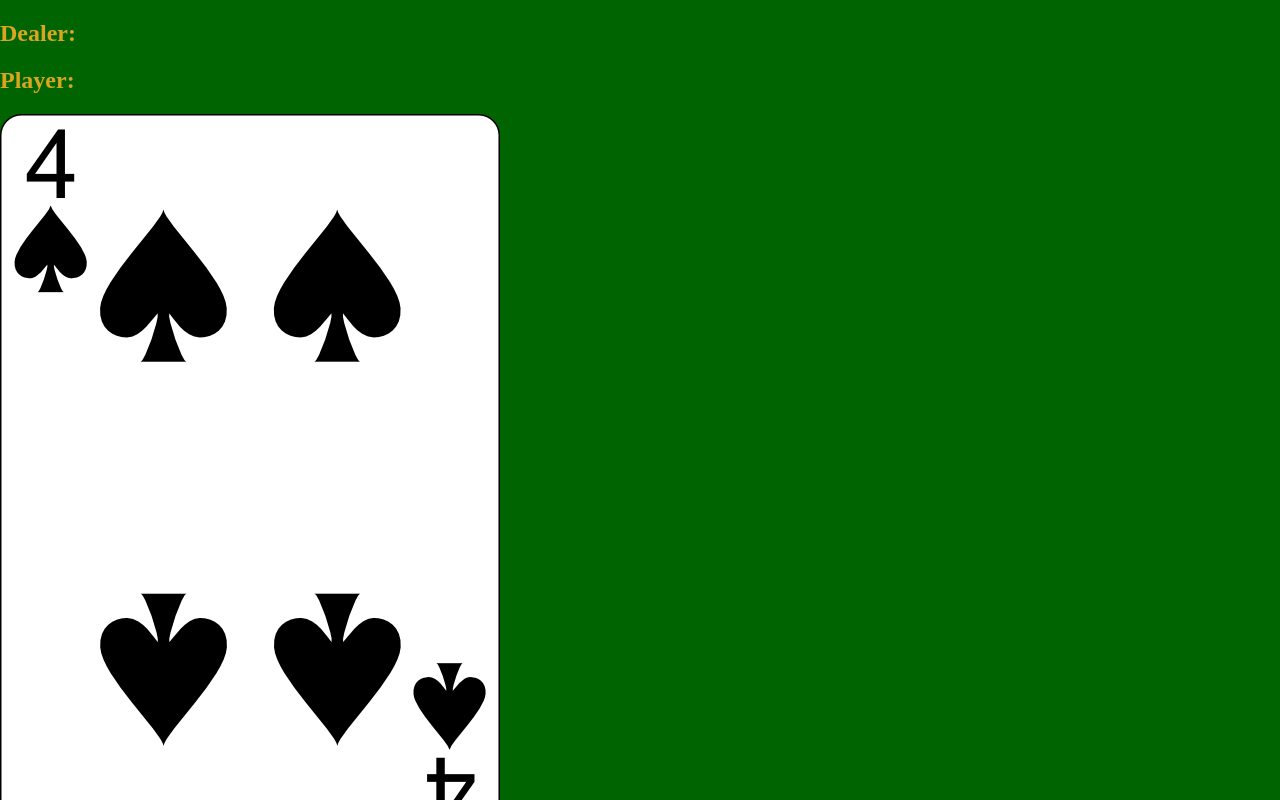
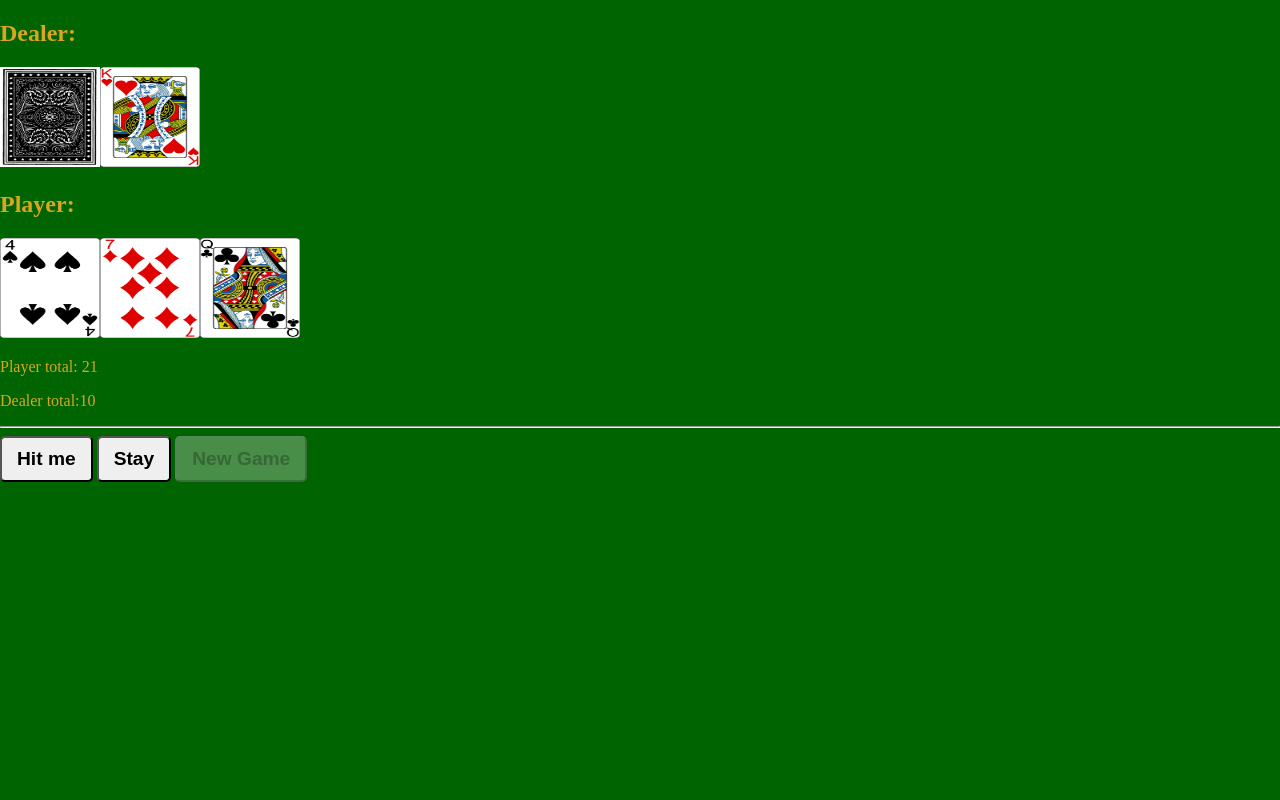
Before and after one commit to lefteris91/blackjack-game, a plain HTML site: page index.html in a window 1280 px wide. Both pictures are taken after a click on the button "Hit me". Shown: the top 800 px of the page. Drawn offline with Linux system fonts and the light colour scheme.

Commit message:
startgame+hitmebtn

```diff
--- a/index.js
+++ b/index.js
@@ -1,3 +1,4 @@
+// element declaration
 const dealer =document.getElementById('dealer')
 const player = document.getElementById('player')
 const playerSum = document.getElementById('player-sum')
@@ -5,21 +6,44 @@ const dealerSum = document.getElementById('dealer-sum')
 const hitMeBtn = document.getElementById('hit-me-btn')
 const stayBtn = document.getElementById('stay-btn')
 const newGameBtn = document.getElementById('new-game-btn')
-
+//
+// deck declaration
 let num = ['ace',2,3,4,5,6,7,8,9,10,'jack','king','queen']
 let type = ['hearts','spades','diamonds','clubs']
 const deck= deckConstructor(num,type)
+//
+// utility variables
+let playerTotal = 0
+let dealerTotal = 0
+let playerCards = []
+let dealerCards = []
+//
+// events
 hitMeBtn.addEventListener('click', ()=>{
-    shuffleDeck(deck)
-    console.log(deck)
-    let card = drawCard(deck)
-
-    player.innerHTML += `<img src="${card.imgUrl}"/>`
-
-
+    playerCards.push(drawCard(deck))
+    let card = playerCards.length -1
+    player.innerHTML += createHtml(playerCards[card])
+    playerTotal += playerCards[card].cardValue
+    playerSum.innerHTML = 'Player total: ' + playerTotal
 })
 
+window.onload = startGame()
+//
 // functions
+function startGame(){
+    deckConstructor(num,type)
+    shuffleDeck(deck)
+    playerCards = [drawCard(deck),drawCard(deck)]
+    dealerCards = [drawCard(deck)]
+    for (let i=0; i<playerCards.length; i++){
+        player.innerHTML += createHtml(playerCards[i])
+        playerTotal += playerCards[i].cardValue
+    }
+    dealer.innerHTML = `<img src="./deck/back_black.png" id="hidden"/>` + createHtml(dealerCards[0])
+    dealerTotal = dealerCards[0].cardValue
+    playerSum.innerHTML += playerTotal
+    dealerSum.innerHTML += dealerTotal
+}
 function deckConstructor (num,type){
     let deck=[]
     for (let i=0; i< num.length; i++){
@@ -53,5 +77,9 @@ function drawCard(deck){
     console.log(deck)
     return card
 }
+function createHtml(card){
+    let html = `<img src="${card.imgUrl}"/>`
+    return html
+}
 //
 //
--- a/style.css
+++ b/style.css
@@ -10,3 +10,7 @@ button{
     padding: 10px 15px;
     border-radius: 5px;
 }
+img{
+    width: 100px;
+    height: 100px;
+}
```
